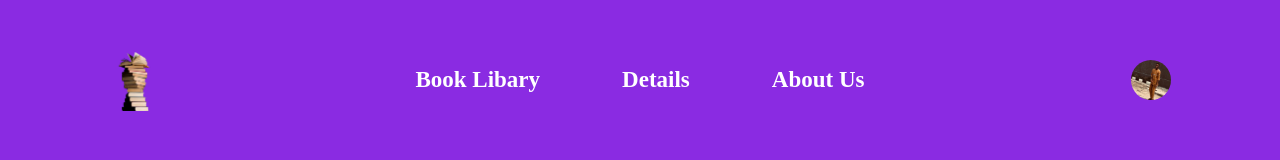
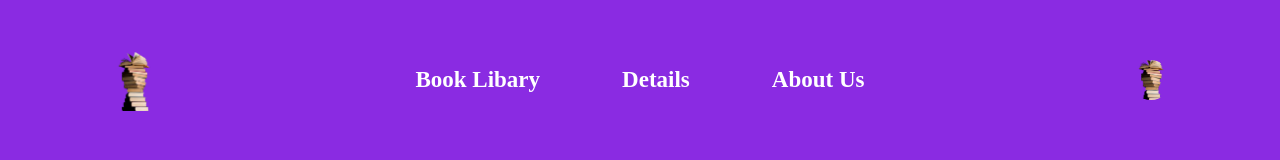
Before and after one commit to Caezar-coder/Book-Libary-Tracker, a React (Vite) app: page /Landing-page in a window 1280 px wide. Shown: the top 160 px of the page. Built offline with nearby package versions, Linux system fonts and the light colour scheme.

Commit message:
image directory

```diff
--- a/src/Components/Header/Header.jsx
+++ b/src/Components/Header/Header.jsx
@@ -26,7 +26,7 @@ const Header = () => {
         </div>
         <div className="search">
            <div className="profile">
-            <img src="/src/assets/my picture.jpg" alt="" className='profileimg'/>
+            <img src="/src/Components/Data/Images/bookCover-removebg-preview.png" alt="" className='profileimg'/>
            </div>
         </div>
       </div>
```
